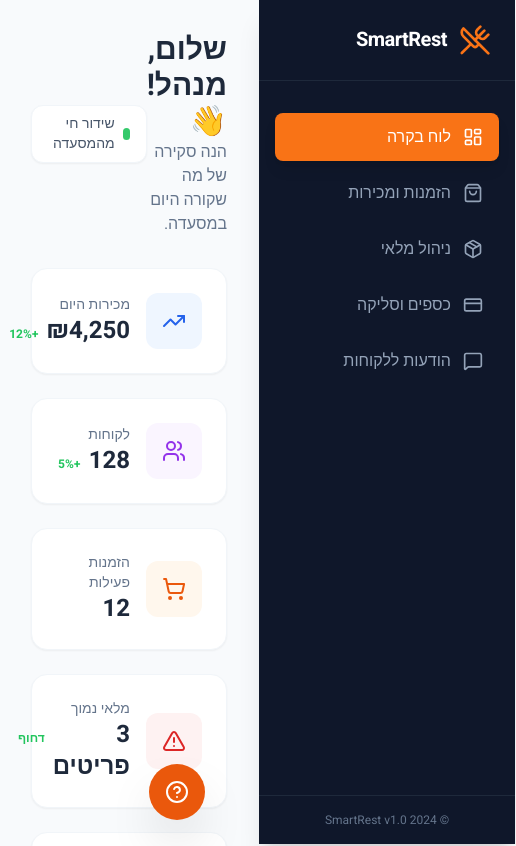
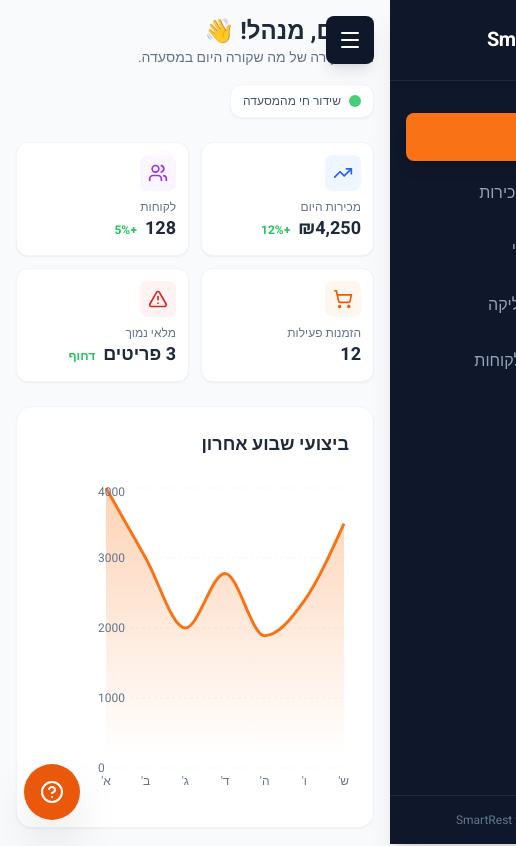
Before and after one commit to vitalibraude/RESTURANT-MANAGEMENT2, a React (Vite) app: page / in a window 390 px wide. Shown: the top 846 px of the page, 516 px wide, since content can reach past the window. Built offline with nearby package versions, Linux system fonts and the light colour scheme.

Commit message:
Fix mobile responsive design - hamburger menu, better spacing, responsive tables

```diff
--- a/App.tsx
+++ b/App.tsx
@@ -41,12 +41,12 @@ const App: React.FC = () => {
   };
 
   return (
-    <div className="min-h-screen bg-slate-50 flex">
+    <div className="min-h-screen bg-slate-50 flex flex-col md:flex-row">
       {/* Sidebar Navigation */}
       <Sidebar activeView={currentView} onViewChange={setCurrentView} />
 
       {/* Main Content Area */}
-      <main className="flex-1 mr-64 p-8 min-h-screen">
+      <main className="flex-1 md:mr-64 p-4 md:p-8 min-h-screen">
         <div className="max-w-7xl mx-auto">
           {renderView()}
         </div>
--- a/components/Dashboard.tsx
+++ b/components/Dashboard.tsx
@@ -29,19 +29,19 @@ const Dashboard: React.FC = () => {
 
   return (
     <div className="space-y-6">
-      <header className="flex justify-between items-center mb-8">
+      <header className="flex flex-col md:flex-row justify-between items-start md:items-center mb-6 md:mb-8 gap-4">
         <div>
-          <h1 className="text-3xl font-bold text-slate-800">שלום, מנהל! 👋</h1>
-          <p className="text-slate-500">הנה סקירה של מה שקורה היום במסעדה.</p>
+          <h1 className="text-2xl md:text-3xl font-bold text-slate-800">שלום, מנהל! 👋</h1>
+          <p className="text-sm md:text-base text-slate-500">הנה סקירה של מה שקורה היום במסעדה.</p>
         </div>
-        <div className="bg-white px-4 py-2 rounded-xl shadow-sm border border-slate-100 flex items-center gap-2">
+        <div className="bg-white px-3 md:px-4 py-2 rounded-xl shadow-sm border border-slate-100 flex items-center gap-2">
           <div className="w-3 h-3 bg-green-500 rounded-full animate-pulse"></div>
-          <span className="text-sm font-medium text-slate-600">שידור חי מהמסעדה</span>
+          <span className="text-xs md:text-sm font-medium text-slate-600">שידור חי מהמסעדה</span>
         </div>
       </header>
 
       {/* Stats Cards */}
-      <div className="grid grid-cols-1 md:grid-cols-2 lg:grid-cols-4 gap-6">
+      <div className="grid grid-cols-2 md:grid-cols-2 lg:grid-cols-4 gap-3 md:gap-6">
         <StatCard icon={TrendingUp} label="מכירות היום" value="₪4,250" delta="+12%" color="bg-blue-50 text-blue-600" />
         <StatCard icon={Users} label="לקוחות" value="128" delta="+5%" color="bg-purple-50 text-purple-600" />
         <StatCard icon={ShoppingCart} label="הזמנות פעילות" value="12" delta="" color="bg-orange-50 text-orange-600" />
@@ -105,14 +105,14 @@ interface StatCardProps {
 }
 
 const StatCard: React.FC<StatCardProps> = ({ icon: Icon, label, value, delta, color }) => (
-  <div className="bg-white p-6 rounded-2xl shadow-sm border border-slate-100 flex items-center gap-4 transition-transform hover:scale-[1.02]">
-    <div className={`p-4 rounded-xl ${color}`}>
-      <Icon size={24} />
+  <div className="bg-white p-3 md:p-6 rounded-xl md:rounded-2xl shadow-sm border border-slate-100 flex flex-col md:flex-row items-start md:items-center gap-2 md:gap-4 transition-transform hover:scale-[1.02]">
+    <div className={`p-2 md:p-4 rounded-lg md:rounded-xl ${color}`}>
+      <Icon size={20} className="md:w-6 md:h-6" />
     </div>
     <div>
-      <p className="text-sm text-slate-500 font-medium">{label}</p>
+      <p className="text-xs md:text-sm text-slate-500 font-medium">{label}</p>
       <div className="flex items-baseline gap-2">
-        <h4 className="text-2xl font-bold text-slate-800">{value}</h4>
+        <h4 className="text-lg md:text-2xl font-bold text-slate-800">{value}</h4>
         {delta && <span className="text-xs font-bold text-green-500">{delta}</span>}
       </div>
     </div>
--- a/components/Inventory.tsx
+++ b/components/Inventory.tsx
@@ -35,14 +35,15 @@ const Inventory: React.FC = () => {
           />
         </div>
 
-        <table className="w-full text-right border-collapse">
+        <div className="overflow-x-auto">
+          <table className="w-full text-right border-collapse min-w-[600px]">
             <thead>
               <tr className="bg-slate-50 text-slate-500 text-sm">
-              <th className="p-4 font-semibold">שם הפריט</th>
-              <th className="p-4 font-semibold">כמות נוכחית</th>
-              <th className="p-4 font-semibold">יחידה</th>
-              <th className="p-4 font-semibold">סטטוס</th>
-              <th className="p-4 font-semibold">פעולות</th>
+                <th className="p-3 md:p-4 font-semibold">שם הפריט</th>
+                <th className="p-3 md:p-4 font-semibold">כמות נוכחית</th>
+                <th className="p-3 md:p-4 font-semibold">יחידה</th>
+                <th className="p-3 md:p-4 font-semibold">סטטוס</th>
+                <th className="p-3 md:p-4 font-semibold">פעולות</th>
               </tr>
             </thead>
             <tbody className="divide-y divide-slate-50">
@@ -50,10 +51,10 @@ const Inventory: React.FC = () => {
                 const isLow = item.quantity < item.minThreshold;
                 return (
                   <tr key={item.id} className="hover:bg-slate-50/50 transition-colors">
-                  <td className="p-4 font-medium text-slate-800">{item.name}</td>
-                  <td className="p-4 text-slate-600 font-mono">{item.quantity}</td>
-                  <td className="p-4 text-slate-500">{item.unit}</td>
-                  <td className="p-4">
+                    <td className="p-3 md:p-4 font-medium text-slate-800">{item.name}</td>
+                    <td className="p-3 md:p-4 text-slate-600 font-mono">{item.quantity}</td>
+                    <td className="p-3 md:p-4 text-slate-500">{item.unit}</td>
+                    <td className="p-3 md:p-4">
                       {isLow ? (
                         <span className="flex items-center gap-1 text-red-500 text-xs font-bold bg-red-50 w-fit px-2 py-1 rounded-full">
                           <AlertCircle size={14} />
@@ -65,7 +66,7 @@ const Inventory: React.FC = () => {
                         </span>
                       )}
                     </td>
-                  <td className="p-4">
+                    <td className="p-3 md:p-4">
                       <button className="text-orange-600 hover:underline text-sm font-medium">ערוך</button>
                     </td>
                   </tr>
@@ -75,6 +76,7 @@ const Inventory: React.FC = () => {
           </table>
         </div>
       </div>
+    </div>
   );
 };
 
--- a/components/Sidebar.tsx
+++ b/components/Sidebar.tsx
@@ -1,12 +1,14 @@
 
-import React from 'react';
+import React, { useState } from 'react';
 import {
   LayoutDashboard,
   ShoppingBag,
   Package,
   CreditCard,
   MessageSquare,
-  UtensilsCrossed
+  UtensilsCrossed,
+  Menu,
+  X
 } from 'lucide-react';
 import { View } from '../types';
 
@@ -16,6 +18,8 @@ interface SidebarProps {
 }
 
 const Sidebar: React.FC<SidebarProps> = ({ activeView, onViewChange }) => {
+  const [isOpen, setIsOpen] = useState(false);
+
   const menuItems = [
     { id: 'dashboard', label: 'לוח בקרה', icon: LayoutDashboard },
     { id: 'orders', label: 'הזמנות ומכירות', icon: ShoppingBag },
@@ -24,8 +28,35 @@ const Sidebar: React.FC<SidebarProps> = ({ activeView, onViewChange }) => {
     { id: 'messaging', label: 'הודעות ללקוחות', icon: MessageSquare },
   ];
 
+  const handleNavigation = (view: View) => {
+    onViewChange(view);
+    setIsOpen(false); // Close menu on mobile after selection
+  };
+
   return (
-    <div className="w-64 bg-slate-900 text-white h-screen flex flex-col fixed right-0 top-0 shadow-xl z-20">
+    <>
+      {/* Mobile Menu Button */}
+      <button
+        onClick={() => setIsOpen(!isOpen)}
+        className="md:hidden fixed top-4 right-4 z-30 bg-slate-900 text-white p-3 rounded-lg shadow-lg"
+      >
+        {isOpen ? <X size={24} /> : <Menu size={24} />}
+      </button>
+
+      {/* Overlay for mobile */}
+      {isOpen && (
+        <div
+          className="md:hidden fixed inset-0 bg-black bg-opacity-50 z-10"
+          onClick={() => setIsOpen(false)}
+        />
+      )}
+
+      {/* Sidebar */}
+      <div className={`
+        w-64 bg-slate-900 text-white h-screen flex flex-col fixed right-0 top-0 shadow-xl z-20
+        transition-transform duration-300 ease-in-out
+        ${isOpen ? 'translate-x-0' : 'translate-x-full md:translate-x-0'}
+      `}>
         <div className="p-6 flex items-center gap-3 border-b border-slate-800">
           <UtensilsCrossed className="text-orange-500 w-8 h-8" />
           <span className="text-xl font-bold tracking-tight">SmartRest</span>
@@ -38,7 +69,7 @@ const Sidebar: React.FC<SidebarProps> = ({ activeView, onViewChange }) => {
             return (
               <button
                 key={item.id}
-              onClick={() => onViewChange(item.id as View)}
+                onClick={() => handleNavigation(item.id as View)}
                 className={`w-full flex items-center gap-3 px-4 py-3 rounded-lg transition-all duration-200 ${
                   isActive
                     ? 'bg-orange-500 text-white shadow-lg'
@@ -53,9 +84,10 @@ const Sidebar: React.FC<SidebarProps> = ({ activeView, onViewChange }) => {
         </nav>
 
         <div className="p-4 text-xs text-slate-500 border-t border-slate-800 text-center">
-        © 2024 SmartRest v1.0
+          © 2026 SmartRest v1.0
         </div>
       </div>
+    </>
   );
 };
 
```
Lines whose indentation alone changed are shown as unchanged.
